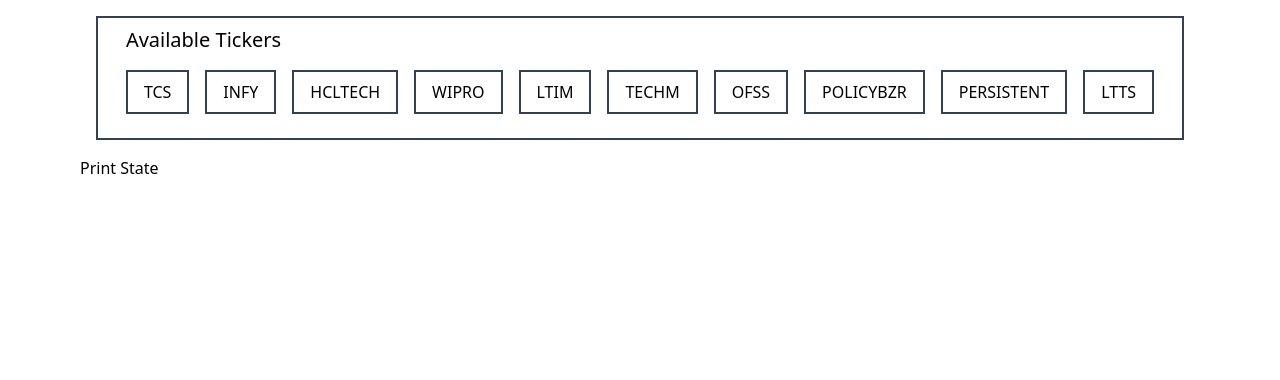
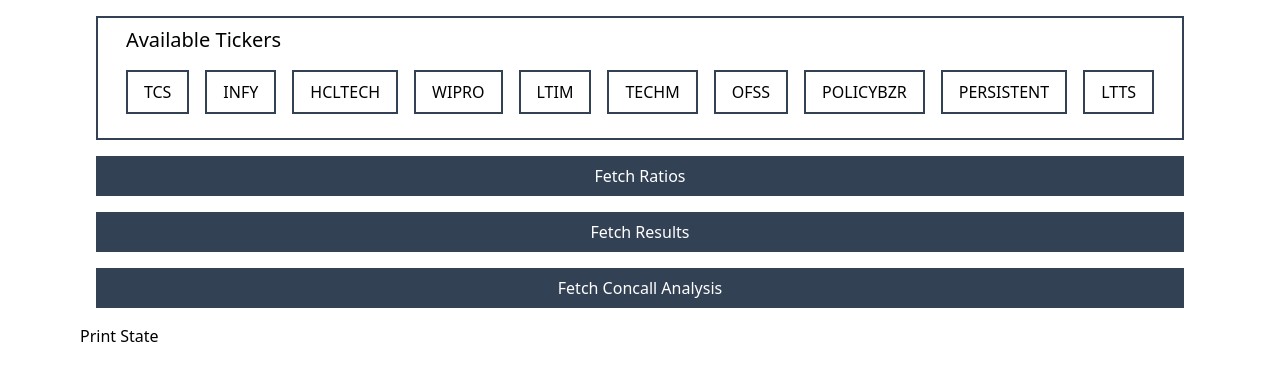
Before and after one commit to yashdani18/smart_investor_frontend, a React (Vite) app: page /search in a window 1280 px wide. Shown: the top 380 px of the page. Built offline with nearby package versions, Linux system fonts and the light colour scheme.

Commit message:
search done

```diff
--- /dev/null
+++ b/src/components/ConcallAnalysisComponent.tsx
@@ -0,0 +1,52 @@
+import Criteria from "./Criteria";
+
+type Critera = {
+  title: string;
+  text: string;
+};
+
+type Score = {
+  value: string;
+  reason: string;
+};
+
+type ConcallAnalysis = {
+  criteria: Critera[];
+  caution: string;
+  score: Score;
+};
+
+type CAProps = {
+  analysis: ConcallAnalysis;
+};
+
+const ConcallAnalysisComponent = ({ analysis }: CAProps) => {
+  return (
+    <div className="border-2 border-slate-700">
+      <div className="box-heading-score flex px-4 pt-4">
+        <div className="header flex-1">
+          <h1 className="title text-2xl">Most recent conference call analysis</h1>
+          <h1 className="subtitle text-lg">
+            <em>Using gpt-4-turbo</em>
+          </h1>
+        </div>
+        <div className="score flex-1 text-right">
+          <button className="score-circle border-2 border-slate-700 w-16 h-16 text-4xl" style={{ borderRadius: "50%" }}>
+            {analysis["score"]["value"]}
+          </button>
+          <div className="text-xs mr-2">Out of 10.</div>
+        </div>
+      </div>
+      <div className="box-criteria">
+        <Criteria title={analysis["criteria"][0]["title"]} text={analysis["criteria"][0]["text"]} />
+        <Criteria title={analysis["criteria"][1]["title"]} text={analysis["criteria"][1]["text"]} />
+        <Criteria title={analysis["criteria"][2]["title"]} text={analysis["criteria"][2]["text"]} />
+      </div>
+      <div className="box-caution">
+        <h1 className="text-md text-red-500 m-4">{"Caution: " + analysis["caution"]}</h1>
+      </div>
+    </div>
+  );
+};
+
+export default ConcallAnalysisComponent;
--- a/src/components/RatiosComponent.tsx
+++ b/src/components/RatiosComponent.tsx
@@ -23,7 +23,7 @@
   return (
     <>
       <div className="content-ratios pb-4 border-2 border-slate-700">
-        <h1 className="text-xl text-center mt-4">{ratios["ticker"]}</h1>
+        {/* <h1 className="text-xl text-center mt-4">{ratios["ticker"]}</h1> */}
         {/* <div className="ss-deviation-box flex justify-center px-4">
     <div className="ss-deviation-content w-96">
       <h1 className="text-lg text-center m-2">Deviation from 52-week high</h1>
@@ -35,7 +35,7 @@
     </div>
   </div> */}
         <div className="ss-valuation">
-          <h1 className="text-lg text-center m-2">Valuation Ratios</h1>
+          <h1 className="text-lg text-center m-2 mt-4">Valuation Ratios</h1>
           <div className="tiles-valuation flex flex-col lg:flex-row m-2">
             <Tile
               key1="Price"
--- a/src/components/SearchComponent.tsx
+++ b/src/components/SearchComponent.tsx
@@ -4,6 +4,7 @@
 import { MoonLoader } from "react-spinners";
 import ResultsComponent from "./ResultsComponent";
 import RatiosComponent from "./RatiosComponent";
+import ConcallAnalysisComponent from "./ConcallAnalysisComponent";
 
 type Ratios = {
   ticker: string;
@@ -58,6 +59,27 @@
   latest_concall_transcript: string;
 };
 
+type Critera = {
+  title: string;
+  text: string;
+};
+
+type Score = {
+  value: string;
+  reason: string;
+};
+
+type ConcallAnalysis = {
+  criteria: Critera[];
+  caution: string;
+  score: Score;
+};
+
+type FinancialScore = {
+  caution: string;
+  score: Score;
+};
+
 const SearchComponent = () => {
   const rootURL =
     import.meta.env.VITE_APP_ENV === "development"
@@ -65,21 +87,27 @@
       : import.meta.env.VITE_APP_SERVER_ROOT_URL;
 
   console.log("SearchComponent");
-  console.log(import.meta.env.VITE_APP_ENV);
-  console.log(import.meta.env.VITE_APP_LOCAL_ROOT_URL);
-  console.log(import.meta.env.VITE_APP_SERVER_ROOT_URL);
-  console.log(rootURL);
+  // console.log(import.meta.env.VITE_APP_ENV);
+  // console.log(import.meta.env.VITE_APP_LOCAL_ROOT_URL);
+  // console.log(import.meta.env.VITE_APP_SERVER_ROOT_URL);
+  // console.log(rootURL);
 
   const [currentTicker, setCurrentTicker] = useState<string>("");
   const [currentIndex, setCurrentIndex] = useState<number>(-1);
   // const [matchingTickers, setMatchingTickers] = useState<string[]>([]);
-  // const [errorMessage, setErrorMessage] = useState<string>("");
+  const [isError, setIsError] = useState<boolean>(false);
   // const [data, setData] = useState<Ratios>();
   const [ratios, setRatios] = useState<Ratios>();
   const [allRatios, setAllRatios] = useState<Ratios[]>([]);
 
   const [results, setResults] = useState<Results>();
   const [allResults, setAllResults] = useState<Results[]>([]);
+
+  const [concallAnalysis, setConcallAnalysis] = useState<ConcallAnalysis>();
+  const [allConcallAnalysis, setAllConcallAnalysis] = useState<ConcallAnalysis[]>([]);
+
+  const [financialScore, setFinancialScore] = useState<FinancialScore>();
+  const [allFinancialScores, setAllFinancialScores] = useState<FinancialScore[]>([]);
 
   const [fetchingData, setFetchingData] = useState<boolean>(false);
 
@@ -123,16 +151,93 @@
 
     setRatios(undefined);
     setResults(undefined);
+    setConcallAnalysis(undefined);
 
-    console.log(allRatios[index]);
+    if (allRatios[index] !== undefined) {
+      setRatios(allRatios[index]);
+    }
 
-    if (allRatios[index] === undefined) {
+    if (allResults[index] !== undefined) {
+      setResults(allResults[index]);
+    }
+
+    if (allConcallAnalysis[index] !== undefined) {
+      setConcallAnalysis(allConcallAnalysis[index]);
+    }
+
+    if (allFinancialScores[index] !== undefined) {
+      setFinancialScore(allFinancialScores[index]);
+    }
+
+    if (allFinancialScores[index] === undefined) {
       console.log("Making request...");
       if (tickerIsValid(ticker)) {
         setFetchingData(true);
+        setFinancialScore(undefined);
+        axios
+          .get(`${rootURL}/api/ticker/score/` + ticker)
+          .then(async (response) => {
+            await timeout(1000);
+            console.log(response.data);
+            setFetchingData(false);
+
+            setFinancialScore(response.data);
+
+            let newAllScores = [...allFinancialScores];
+            newAllScores[index] = response.data;
+            setAllFinancialScores(newAllScores);
+          })
+          .catch((error) => console.log(error));
+      }
+    } else {
+      console.log("Fetching from cache");
+      setFinancialScore(allFinancialScores[index]);
+      // setResults(allResults[index]);
+    }
+
+    // console.log(allRatios[index]);
+
+    // if (allRatios[index] === undefined) {
+    //   console.log("Making request...");
+    //   if (tickerIsValid(ticker)) {
+    //     setFetchingData(true);
+    //     setRatios(undefined);
+    //     axios
+    //       .get(`${rootURL}/api/ticker/ratios/` + ticker)
+    //       .then(async (response) => {
+    //         await timeout(1000);
+    //         console.log(response.data);
+    //         setFetchingData(false);
+
+    //         setRatios(response.data);
+
+    //         let newAllRatios = [...allRatios];
+    //         newAllRatios[index] = response.data;
+    //         setAllRatios(newAllRatios);
+    //       })
+    //       .catch((error) => console.log(error));
+    //   }
+    // } else {
+    //   console.log("Fetching from cache");
+    //   setRatios(allRatios[index]);
+    //   // setResults(allResults[index]);
+    // }
+  };
+
+  const onFetchRatios = async () => {
+    if (currentTicker === "") {
+      setIsError(true);
+      await timeout(3000);
+      setIsError(false);
+      return;
+    }
+    if (allRatios[currentIndex] === undefined) {
+      console.log("Making request...");
+      if (tickerIsValid(currentTicker)) {
+        setFetchingData(true);
         setRatios(undefined);
         axios
-          .get(`${rootURL}/api/ticker/ratios/` + ticker)
+          .get(`${rootURL}/api/ticker/ratios/` + currentTicker)
           .then(async (response) => {
             await timeout(1000);
             console.log(response.data);
@@ -141,19 +246,25 @@
             setRatios(response.data);
 
             let newAllRatios = [...allRatios];
-            newAllRatios[index] = response.data;
+            newAllRatios[currentIndex] = response.data;
             setAllRatios(newAllRatios);
           })
           .catch((error) => console.log(error));
       }
     } else {
       console.log("Fetching from cache");
-      setRatios(allRatios[index]);
-      setResults(allResults[index]);
+      setRatios(allRatios[currentIndex]);
+      // setResults(allResults[index]);
     }
   };
 
   const onFetchResults = async () => {
+    if (currentTicker === "") {
+      setIsError(true);
+      await timeout(3000);
+      setIsError(false);
+      return;
+    }
     if (allResults[currentIndex] === undefined) {
       console.log("Making request...");
       if (tickerIsValid(currentTicker)) {
@@ -174,12 +285,48 @@
           })
           .catch((error) => console.log(error));
       }
+    } else {
+      setResults(allResults[currentIndex]);
+    }
+  };
+
+  const onFetchConcallAnalysis = async () => {
+    if (currentTicker === "") {
+      setIsError(true);
+      await timeout(3000);
+      setIsError(false);
+      return;
+    }
+    if (allConcallAnalysis[currentIndex] === undefined) {
+      console.log("Making request...");
+      if (tickerIsValid(currentTicker)) {
+        setFetchingData(true);
+        setConcallAnalysis(undefined);
+        axios
+          .get(`${rootURL}/api/ticker/analysis/` + currentTicker)
+          .then(async (response) => {
+            await timeout(1000);
+            console.log(response.data);
+            setFetchingData(false);
+
+            setConcallAnalysis(response.data);
+
+            let newAllConcallAnalysis = [...allConcallAnalysis];
+            newAllConcallAnalysis[currentIndex] = response.data;
+            setAllConcallAnalysis(newAllConcallAnalysis);
+          })
+          .catch((error) => console.log(error));
+      }
+    } else {
+      setConcallAnalysis(allConcallAnalysis[currentIndex]);
     }
   };
 
   useEffect(() => {
     setAllRatios(new Array(top_10_it_companies.length));
     setAllResults(new Array(top_10_it_companies.length));
+    setAllConcallAnalysis(new Array(top_10_it_companies.length));
+    setAllFinancialScores(new Array(top_10_it_companies.length));
   }, []);
 
   // useEffect(() => {
@@ -233,13 +380,19 @@
         </div> */}
         <div className="section-tickers flex justify-center border-2 border-slate-700 px-4 pt-2 pb-4 m-4">
           <div className="section-content">
-            <h1 className="text-xl mb-2 ml-2">Available Tickers</h1>
+            <h1 className="text-xl mb-2 ml-2">
+              Available Tickers{" "}
+              {isError ? <span className="text-sm text-red-500">(Please select a ticker to proceed)</span> : <></>}
+            </h1>
             <div className="flex flex-row flex-wrap">
               {top_10_it_companies.map((ticker, index) => (
                 <button
                   key={ticker}
                   onClick={() => onTickerSelect(ticker, index)}
-                  className="border-2 border-slate-700 px-4 py-2 m-2"
+                  className={
+                    "border-2 border-slate-700 px-4 py-2 m-2 " +
+                    (currentTicker === ticker ? "bg-slate-700 text-white" : "bg-white text-black")
+                  }
                 >
                   {ticker}
                 </button>
@@ -247,15 +400,51 @@
             </div>
           </div>
         </div>
-        <div className="section-ratios m-4">
-          {fetchingData && (
-            <div className="flex justify-center">
-              <MoonLoader color="#36d7b7" loading={fetchingData} speedMultiplier={0.5} />
+        {fetchingData && (
+          <div className="flex justify-center">
+            <MoonLoader color="#36d7b7" loading={fetchingData} speedMultiplier={0.5} />
+          </div>
+        )}
+        {financialScore && (
+          <div className="section-ratios m-4 border-2 border-slate-700">
+            <div className="header flex m-4">
+              <div className="basis-3/4">
+                <div>
+                  <h1 className="text-center text-lg">Summary</h1>
+                  <h1 className="flex-1 text-md my-2 flex items-center">{financialScore["score"]["reason"]}</h1>
+                </div>
+                <h1 className="flex-1 text-sm my-2 flex items-center text-red-500">
+                  {"Caution: " + financialScore["caution"]}
+                </h1>
+                <h1 className="text-sm">
+                  <em>Based on fundamental ratios and financial results. Score out of 10.</em>
+                </h1>
+              </div>
+              <div className="basis-1/4 flex justify-center items-center">
+                <div className="flex justify-center">
+                  <button
+                    className="border-2 border-slate-700 score w-32 h-32 text-6xl"
+                    style={{ borderRadius: "50%" }}
+                  >
+                    {financialScore["score"]["value"]}
+                  </button>
+                  {/* <h1 className="text-xs text-center">Based on ratios and results</h1> */}
+                </div>
+              </div>
             </div>
-          )}
-          {ratios && <RatiosComponent ratios={ratios} />}
-        </div>
-        {ratios && !results && (
+          </div>
+        )}
+        {!ratios && (
+          <div className="bg-slate-700 text-white p-2 m-4 text-center">
+            <button onClick={onFetchRatios}>Fetch Ratios</button>
+          </div>
+        )}
+        {ratios && (
+          <div className="section-ratios m-4">
+            <RatiosComponent ratios={ratios} />
+          </div>
+        )}
+        {!results && (
           <div className="bg-slate-700 text-white p-2 m-4 text-center">
             <button onClick={onFetchResults}>Fetch Results</button>
           </div>
@@ -270,6 +459,17 @@
             <ResultsComponent detail={results} />
           </div>
         )}
+        {!concallAnalysis && (
+          <div className="bg-slate-700 text-white p-2 m-4 text-center">
+            <button onClick={onFetchConcallAnalysis}>Fetch Concall Analysis</button>
+          </div>
+        )}
+        {concallAnalysis && (
+          <div className="section-ratios m-4">
+            {/* <RatiosComponent ratios={ratios} /> */}
+            <ConcallAnalysisComponent analysis={concallAnalysis} />
+          </div>
+        )}
       </div>
       <button onClick={onPrintState}>Print State</button>
     </div>
```
Also changed, not shown: src/components/Criteria.tsx (added, +12 -0 lines).
